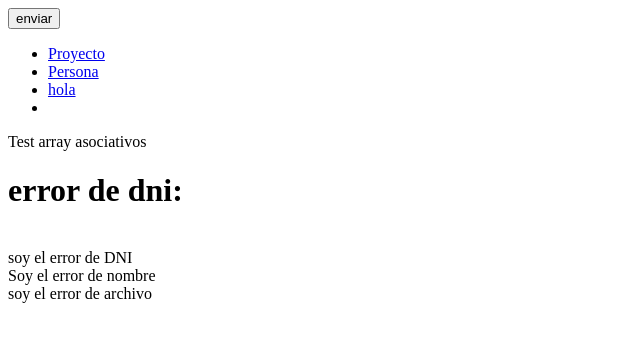
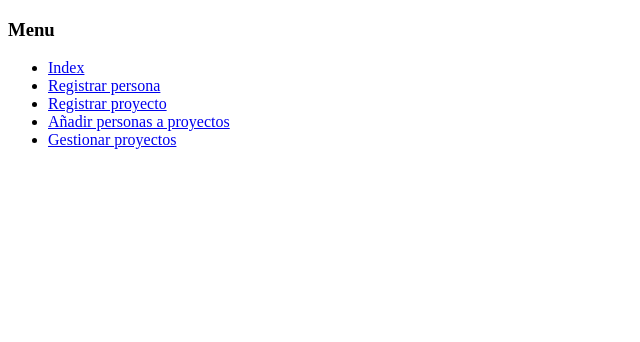
Before and after one commit to jrltt/PHPM07, a PHP site: page / in a window 1280 px wide. Shown: the top 342 px of the page, without its empty margins (0-640 px from the left). Run offline with PHP 8.4, Linux system fonts and the light colour scheme.

Commit message:
últimos cambios

```diff
--- a/index.php
+++ b/index.php
@@ -1,32 +1,11 @@
-<!doctype html>
+<?php require_once('menu.php'); ?>
+ <!doctype html>
 <html lang="en">
 <head>
 	<meta charset="UTF-8">
 	<title>Indice</title>
 </head>
 <body>
-	<?php $hola = 'proyecto'; ?>
-	<form action="add.php?tipo=proyecto" method="GET">
-		<input type="submit" value="enviar">
-	</form>
-	<ul>
-		<li><a href="add.php?tipo=proyecto">Proyecto</a></li>
-		<li><a href="add.php?tipo=persona">Persona</a></li>
-		<li><a href="<?php echo "add.php?tipo=$hola"; ?>">hola</a></li>
-		<li><a href=""></a></li>
-	</ul>
-	<?php
-	echo 'Test array asociativos<br/>';
-	$errores = array (
-			'dni' => 'soy el error de DNI',
-			'nombre' => 'Soy el error de nombre',
-			'file' => 'soy el error de archivo'
-		);
-	?>
-	<h1>error de dni: <?php //echo $errores => dni; ?></h1>
-	<?php foreach ($errores as $error) {
-		//echo $msj.'<br/>';
-		echo '<br/>'.$error;
-	} ?>
+	<?php menu(); ?>
 </body>
 </html>
--- a/regpro.php
+++ b/regpro.php
@@ -103,7 +103,7 @@
 		$feIn = new DateTime ($_GET['ini']);
 		$feFi = new DateTime ($_GET['fin']);
 		if ( $feIn > $feFi) {
-			$erFechaOrden = 'La fecha de fin no puede ser menor a la fecha de Inicio';
+			$erFechaOrden = 'La fecha de fin no puede ser anterior a la fecha de Inicio';
 		} else {
 			$_SESSION['ini'] = $_GET['ini'];
 			$_SESSION['fin'] = $_GET['fin'];
```
